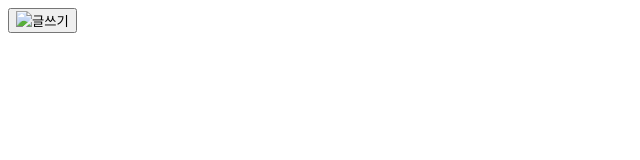
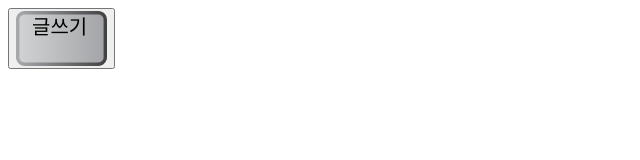
Before and after one commit to Kdy010010/Jallsipan, a plain HTML site: page index.html in a window 1280 px wide. Shown: the whole page, without its empty margins (0-640 px from the left). Drawn offline with Linux system fonts and the light colour scheme.

Commit message:
Update index.html

```diff
--- a/index.html
+++ b/index.html
@@ -1 +1 @@
-<a href="https://github.com/Kdy010010/Jallsipan/issues/new/choose"><button><img src="글쓰기.jpg" alt="글쓰기"></button></a>
+<a href="https://github.com/Kdy010010/Jallsipan/issues/new/choose"><button><img src="글쓰기.svg" alt="글쓰기"></button></a>
```
